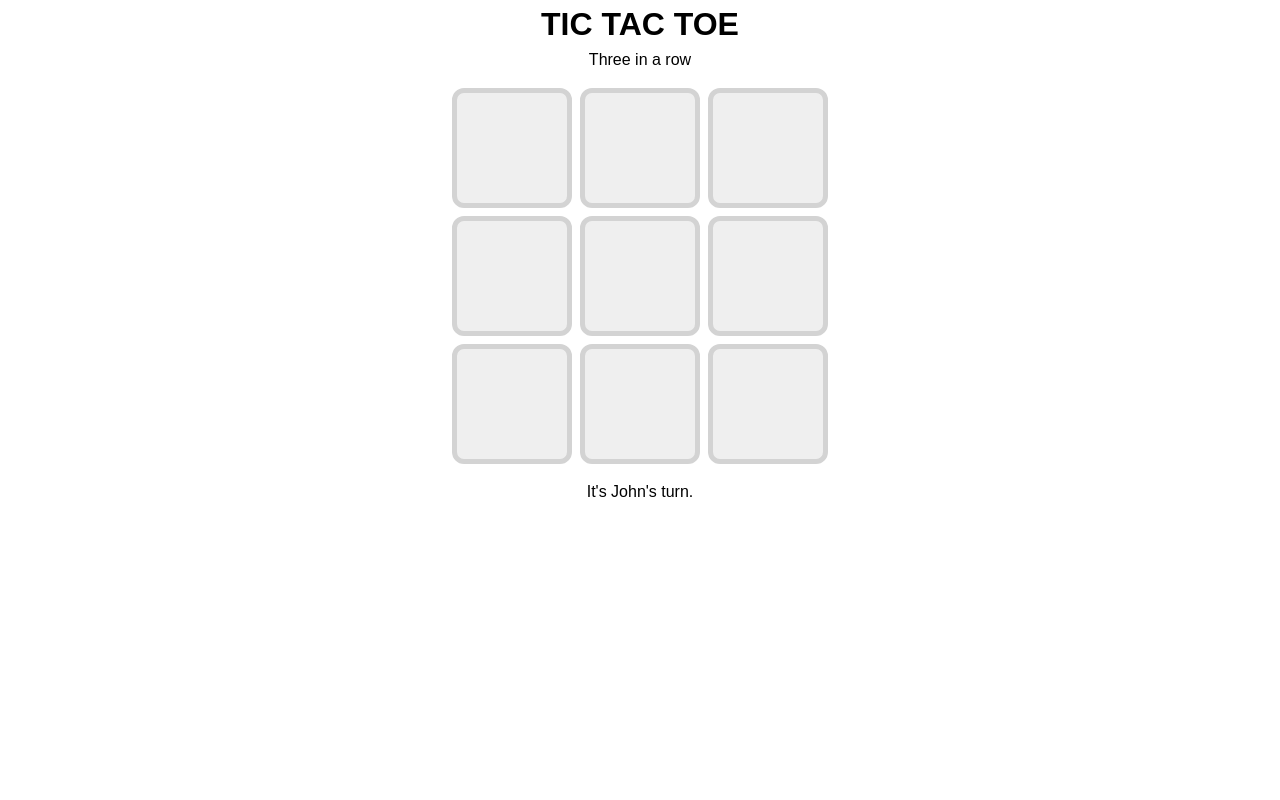
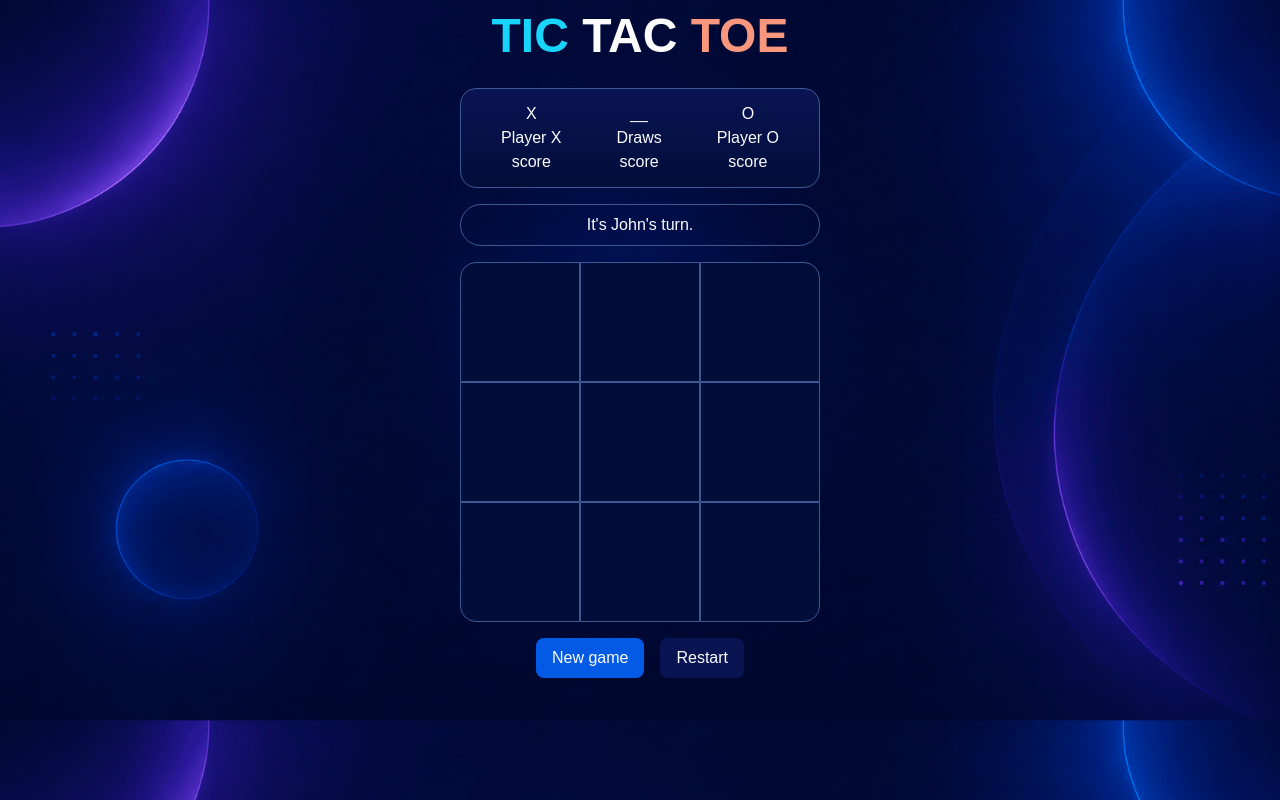
Before and after one commit to juanvillano/tic-tact-toe, a plain HTML site: page index.html in a window 1280 px wide. Drawn offline with Linux system fonts and the light colour scheme.

Commit message:
style DOM elements

```diff
--- a/index.html
+++ b/index.html
@@ -10,12 +10,41 @@
 <body>
     <div class="main_wrapper">
         <div class="heading">
-            <h1>TIC TAC TOE</h1>
-            <p>Three in a row</p>
+            <h1>
+                <span>TIC</span>
+                <span>TAC</span>
+                <span>TOE</span>
+            </h1>
         </div>
+
+        <div class="leader_board">
+            <div>
+                <span>X</span>
+                <p>Player X</p>
+                <span>score</span>
+            </div>
+            <div>
+                <span>__</span>
+                <p>Draws</p>
+                <span>score</span>
+            </div>
+            <div>
+                <span>O</span>
+                <p>Player O</p>
+                <span>score</span>
+            </div>
+        </div>
+
+        <div class="turn"></div>
+
         <div class="board">
         </div>
-        <div class="turn"></div>
+
+        <div class="actions">
+            <button>New game</button>
+            <button>Restart</button>
+        </div>
+
     </div>
 </body>
 </html>
--- a/styles/styles.css
+++ b/styles/styles.css
@@ -56,6 +56,13 @@ h1, h2, h3, h4, h5, h6 {
 
 @import url('https://fonts.googleapis.com/css2?family=Ranchers&display=swap');
 
+body {
+    background-color: #00092F;
+    background-image: url('/assets/bg.png');
+    background-size: cover;
+    color: #FCFCFD;
+}
+
 .main_wrapper {
     display: flex;
     flex-direction: column;
@@ -70,24 +77,98 @@ h1, h2, h3, h4, h5, h6 {
     h1 {
         font-weight: 900;
         font-style: normal;
+        font-size: 3rem;
+        margin-bottom: 0;
     }
     p{
         font-weight: 400;
         font-style: normal;
     }
 
+    span:nth-child(1) {
+        color: #18D4FA;
+    }
+
+    span:nth-child(3) {
+        color:#F8977D;
+    }
+}
+
+.leader_board {
+    border: 1px solid #3C5895;
+    border-radius: 1rem;
+    min-height: 100px;
+    min-width: 360px;
+    display: flex;
+    align-items: center;
+    justify-content: space-between;
+    gap: 1.5rem;
+    padding: 0.7rem 2.5rem;
+    background: #020E3A;
+    background: linear-gradient(0deg, rgba(2, 14, 58, 1) 0%, rgba(9, 20, 83, 1) 100%);
+
+    div {
+        display: flex;
+        flex-direction: column;
+        align-items: center;
+        justify-content: center;
+    }
+
+}
+
+.turn {
+    border: 1px solid #3C5895;
+    border-radius: 5rem;
+    padding: .5rem 2rem;
+    min-width: 360px;
+    text-align: center;
 }
 
 .board {
     display: grid;
     grid-template-columns: repeat(3, 1fr);
     grid-template-rows: repeat(3, 1fr);
-    gap: 0.5rem;
+    border-radius: 1rem;
 }
 
 .cell {
     min-width: 120px;
     min-height: 120px;
-    border-radius: .75rem;
-    border: 5px solid lightgray;
+    border: 1px solid #3C5895;
+    background-color: #020E3A;
+    &:hover {
+      background-color: #00092F;
+    }
+    &:nth-child(1) {
+        border-top-left-radius: 1rem;
+    }
+    &:nth-child(3) {
+        border-top-right-radius: 1rem;
+    }
+    &:nth-child(7) {
+        border-bottom-left-radius: 1rem;
+    }
+     &:nth-child(9) {
+        border-bottom-right-radius: 1rem;
+    }
 }
+
+.actions {
+    display: flex;
+    justify-content: space-around;
+    gap: 1rem;
+    padding-bottom: 1rem;
+    button {
+        border: none;
+        border-radius: 0.5rem;
+        padding: 0.5rem 1rem;
+        color: #FCFCFD;
+    }
+    button:nth-child(1) {
+        background-color: #025AE5;
+    }
+
+    button:nth-child(2) {
+        background-color: #091453;
+    }
+}
```
Also changed, not shown: assets/bg.png (added).
